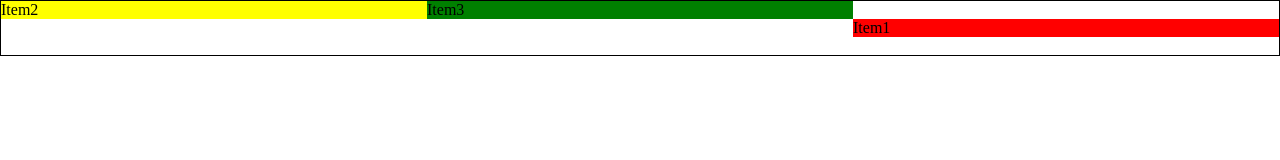
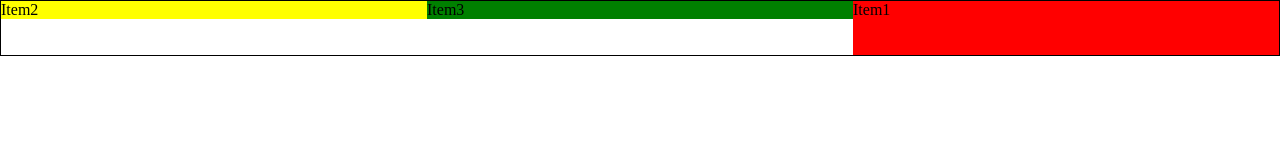
Before and after one commit to Aandi1989/CSS-Grid-webDev, a plain HTML site: page index.html in a window 1280 px wide. Drawn offline with Linux system fonts and the light colour scheme.

Commit message:
grid-area: 1 / 3 / 4 / 4

```diff
--- a/styles.scss
+++ b/styles.scss
@@ -18,8 +18,7 @@
 }
 .gridItem1 {
     background-color: red;
-    grid-column: 3 / 4;
-    grid-row: 2 / 3;
+    grid-area: 1 / 3 / 4 / 4;
 }
 .gridItem2 {
     background-color: yellow;
```
Also changed, not shown: styles.css, 1 other file.
